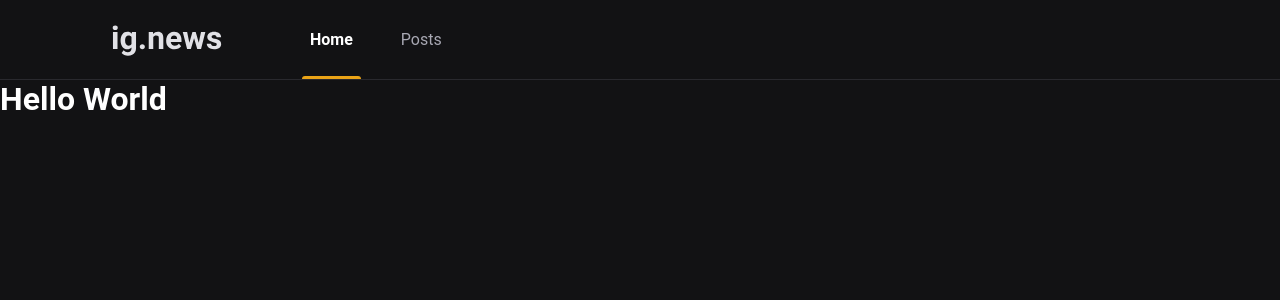
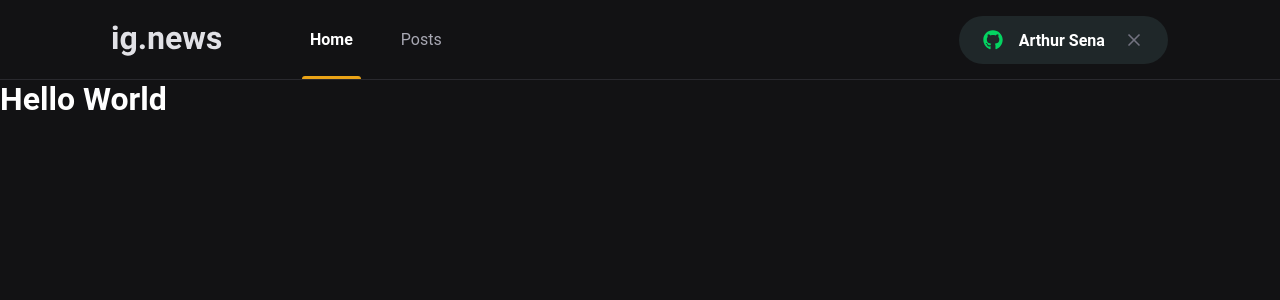
Before and after one commit to senaarth/ignews, a Next.js app: page / in a window 1280 px wide. Shown: the top 300 px of the page. Built offline with nearby package versions, Linux system fonts and the light colour scheme.

Commit message:
creates sign in button component

```diff
--- a/package.json
+++ b/package.json
@@ -11,6 +11,7 @@
     "next": "10.1.3",
     "react": "17.0.2",
     "react-dom": "17.0.2",
+    "react-icons": "^4.2.0",
     "sass": "^1.32.10"
   },
   "devDependencies": {
--- a/src/components/Header/index.tsx
+++ b/src/components/Header/index.tsx
@@ -1,3 +1,5 @@
+import { SignInButton } from "../SignInButton/";
+
 import styles from "./styles.module.scss";
 
 export function Header() {
@@ -9,6 +11,7 @@
           <a className={styles.active}>Home</a>
           <a>Posts</a>
         </nav>
+        <SignInButton />
       </div>
     </header>
   );
--- a/src/components/Header/styles.module.scss
+++ b/src/components/Header/styles.module.scss
@@ -50,4 +50,8 @@
       }
     }
   }
+
+  button {
+      margin-left: auto;
+  }
 }
--- /dev/null
+++ b/src/components/SignInButton/index.tsx
@@ -0,0 +1,21 @@
+import { FaGithub } from "react-icons/fa";
+import { FiX } from "react-icons/fi";
+
+import styles from "./styles.module.scss";
+
+export function SignInButton() {
+  const isUserAuthenticated = true;
+
+  return isUserAuthenticated ? (
+    <button type="button" className={styles.signInButton}>
+      <FaGithub color="#04d361" />
+      Arthur Sena
+      <FiX color="#737380" className={styles.closeIcon} />
+    </button>
+  ) : (
+    <button type="button" className={styles.signInButton}>
+      <FaGithub color="#eba417" />
+      Sign in with GitHub
+    </button>
+  );
+}
--- /dev/null
+++ b/src/components/SignInButton/styles.module.scss
@@ -0,0 +1,33 @@
+.signInButton {
+  height: 3rem;
+  border-radius: 3rem;
+  border: 0;
+  padding: 0 1.5rem;
+  background: var(--gray-800);
+
+  display: flex;
+  align-items: center;
+  justify-content: center;
+
+  color: var(--white);
+  font-weight: bold;
+
+  svg {
+    width: 20px;
+    height: 20px;
+  }
+
+  svg:first-child {
+    margin-right: 1rem;
+  }
+
+  svg.closeIcon {
+      margin-left: 1.2rem;
+  }
+
+  transition: filter 0.2s;
+
+  &:hover {
+    filter: brightness(0.8);
+  }
+}
--- a/src/styles/global.scss
+++ b/src/styles/global.scss
@@ -10,6 +10,7 @@
   --gray-100: #e1e1e6;
   --gray-300: #a8a8b3;
   --gray-700: #29292e;
+  --gray-800: #1f2729;
   --gray-900: #121214;
 
   --cyan-500: #61dafb;
```
Also changed, not shown: 1 other file (tests, documents, lock files or other folders).
